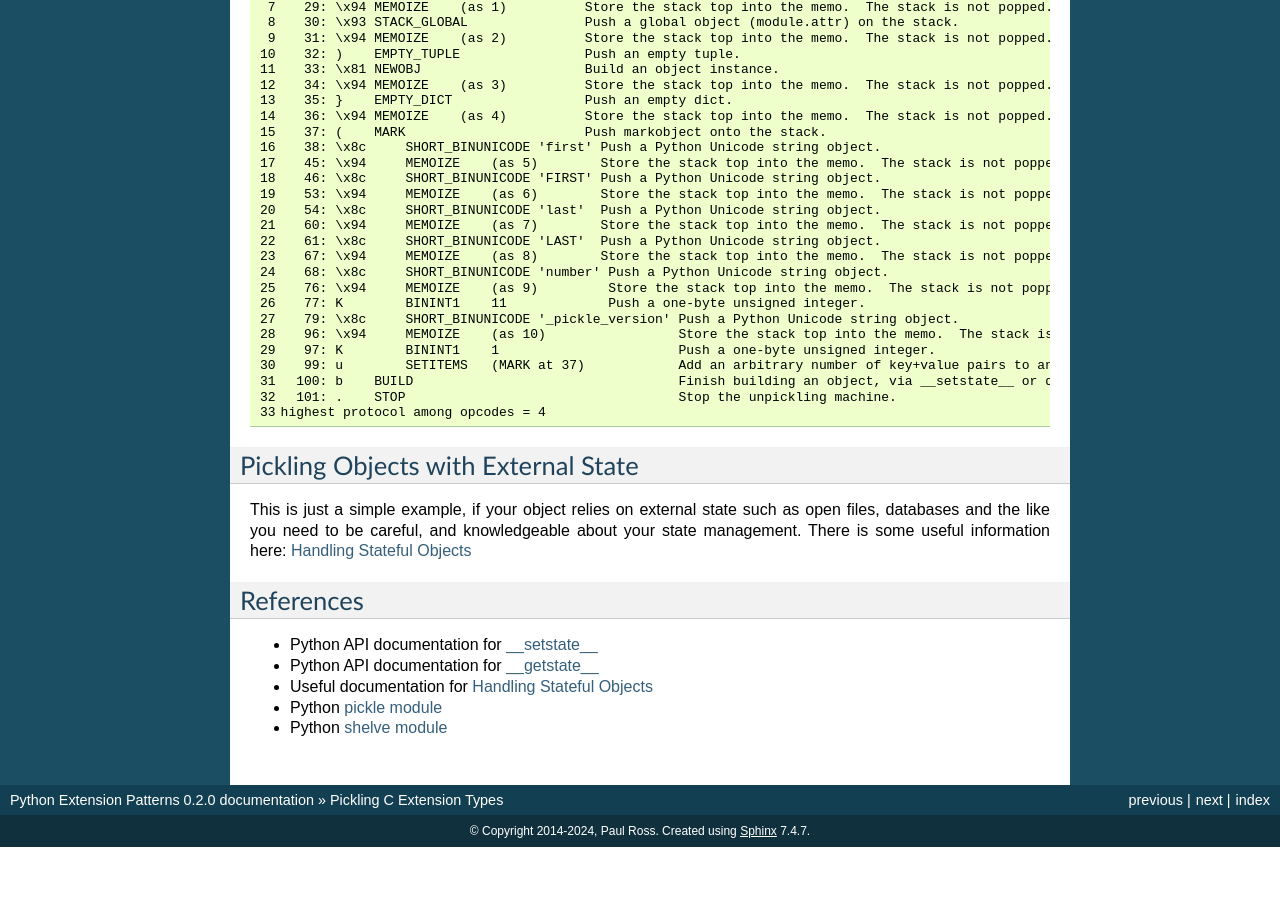
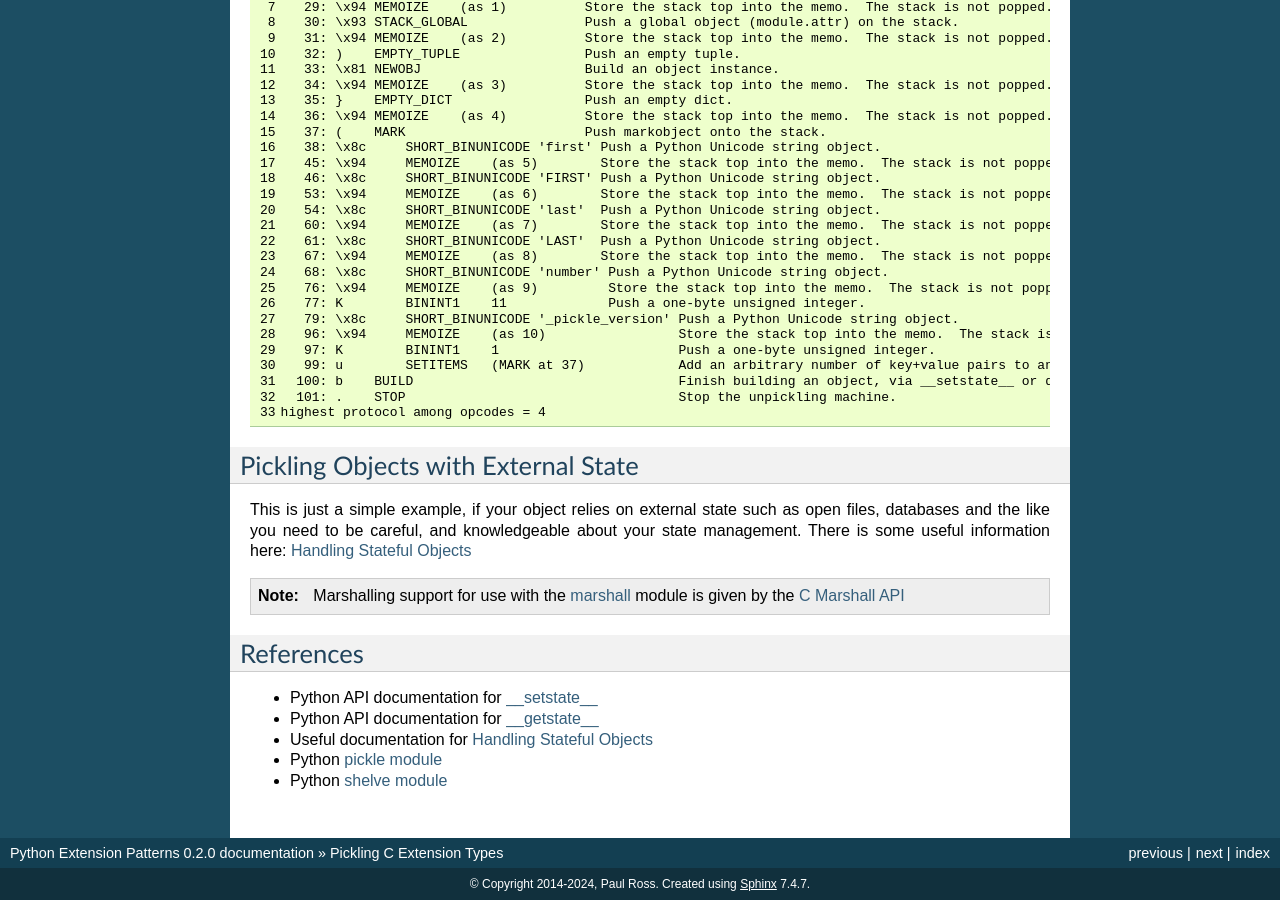
Before and after one commit to paulross/PythonExtensionPatterns, a Sphinx documentation site: the page built from doc/sphinx/source/pickle.rst, in a window 1280 px wide and 900 px high, scrolled down 4806 px. Built offline with Sphinx 7.4.7, drawn with Linux system fonts in a browser that asks for light colours; pages that are not in the unit, such as notebooks, are missing from menus; before the commit the page ends 5653 px from its top, so only the background shows below that.

Commit message:
Add note in pickle section about marshall support.

```diff
--- a/doc/sphinx/source/pickle.rst
+++ b/doc/sphinx/source/pickle.rst
@@ -341,6 +341,13 @@ Pickling Objects with External State
 This is just a simple example, if your object relies on external state such as open files, databases and the like you need to be careful, and knowledgeable about your state management.
 There is some useful information here: `Handling Stateful Objects <https://docs.python.org/3/library/pickle.html#pickle-state>`_
 
+
+.. note::
+
+    Marshalling support for use with the `marshall <https://docs.python.org/3/library/marshal.html#module-marshal>`_
+    module is given by the `C Marshall API <https://docs.python.org/3/c-api/marshal.html>`_
+
+
 References
 -----------------------
 
```
